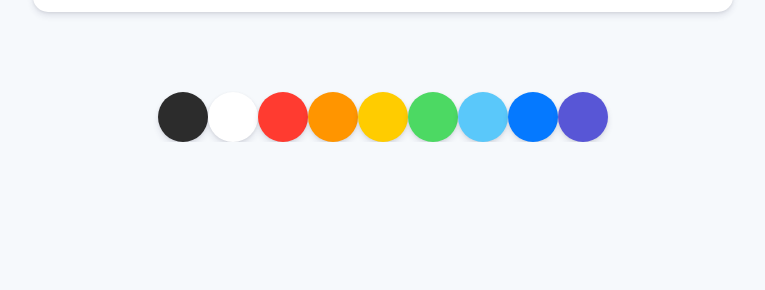
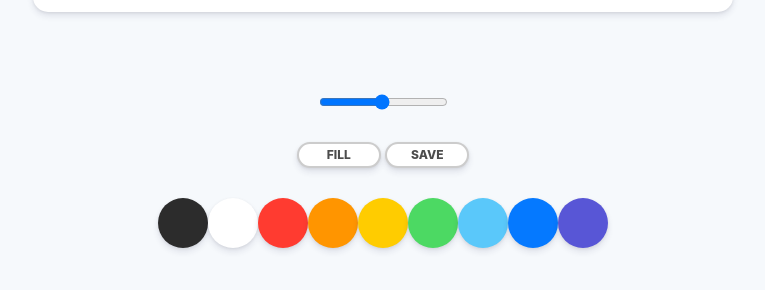
Before and after one commit to seungwoonlee90/paintjs, a plain HTML site: page index.html in a window 1280 px wide. Shown: the part 738-1028 px from the top of the page, without its empty margins (257-1022 px from the left). Before the commit the page ends 880 px from the top, so only its background shows below. Drawn offline with Linux system fonts and the light colour scheme.

Commit message:
styles part two

```diff
--- a/index.html
+++ b/index.html
@@ -9,6 +9,13 @@
 <body>
     <canvas id="jsCanvas" class="canvas"></canvas>
     <div class="controls">
+        <div class="controls_range">
+            <input type="range" id="jsRange" min="0.1" max="5.0" value="2.5" step="0.1">
+        </div>
+        <div class="controls_btns">
+            <button id="jsMode">Fill</button>
+            <button id="jsSave">Save</button>
+        </div>
         <div id="jsColors" class="controls_colors">
             <div class="controls_color" style="background-color: #2c2c2c ;"></div>
             <div class="controls_color" style="background-color: white ;"></div>
--- a/styles.css
+++ b/styles.css
@@ -6,6 +6,7 @@
     flex-direction: column;
     align-items: center;
     padding-top: 50px;
+    padding: 50px 0px;
 }
 
 .canvas {
@@ -18,6 +19,33 @@
 
 .controls {
     margin-top: 80px;
+    display: flex;
+    flex-direction: column;
+    align-items: center;
+}
+
+.controls .controls_btns{
+    margin-bottom: 30px;
+}
+
+.controls_btns button {
+    all: unset;
+    cursor: pointer;
+    background-color: white;
+    padding: 5px 0px;
+    width: 80px;
+    text-align: center;
+    border-radius: 50px;
+    box-shadow: 0 4px 6px rgba(50, 50, 93, 0.11), 0 1px 3px rgba(0, 0, 0, 0.08);
+    border: 2px solid rgba(0, 0, 0, 0.2);
+    color: rgba(0, 0, 0, 0.7);
+    text-transform: uppercase;
+    font-weight: 800;
+    font-size: 12px;
+}
+
+.controls_btns button:active {
+    transform: scale(0.98);
 }
 
 .controls .controls_colors {
@@ -32,3 +60,7 @@
     cursor: pointer;
     box-shadow: 0 4px 6px rgba(50, 50, 93, 0.11), 0 1px 3px rgba(0, 0, 0, 0.08);
 }
+
+.controls .controls_range {
+    margin-bottom: 30px;
+}
```
